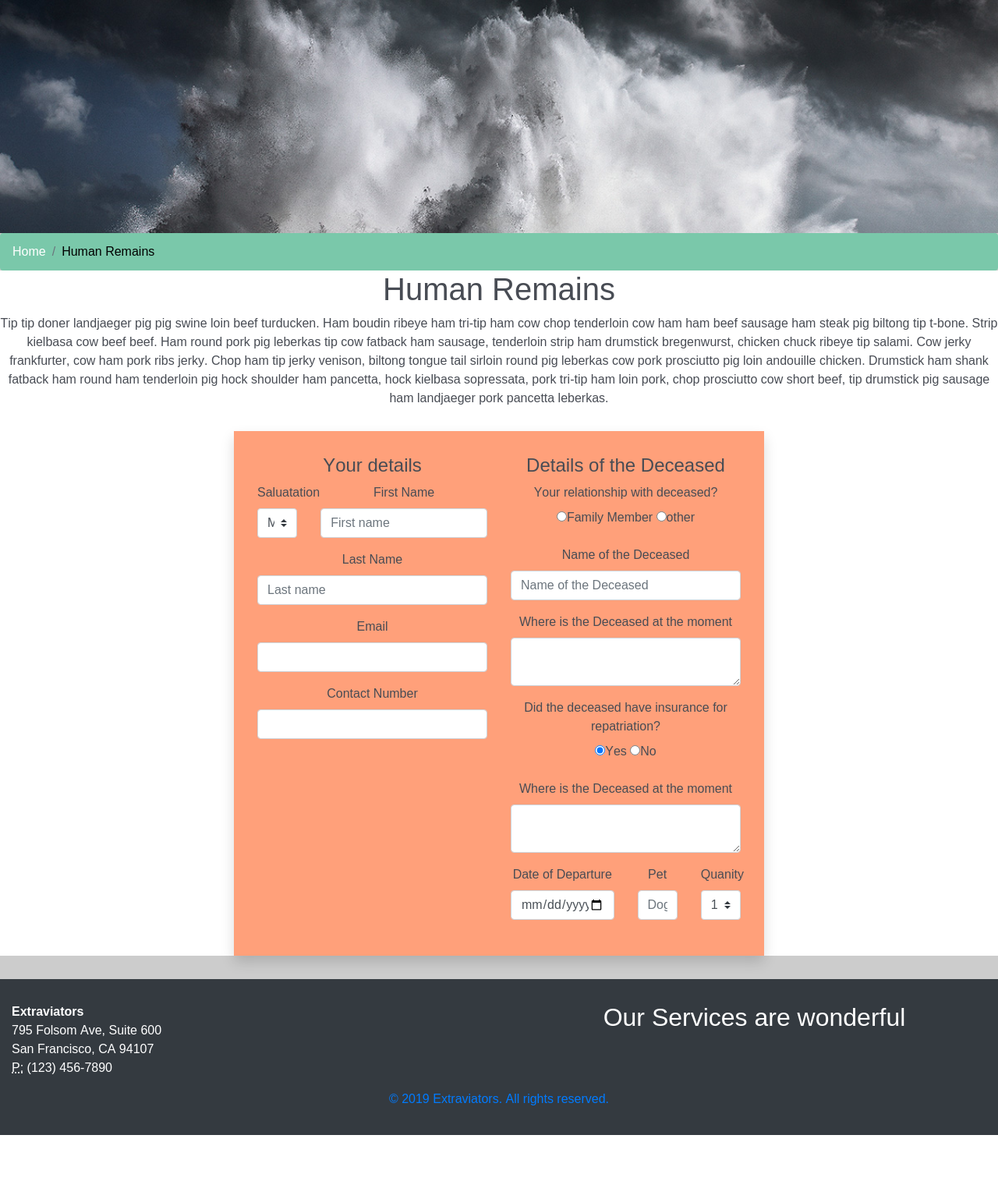
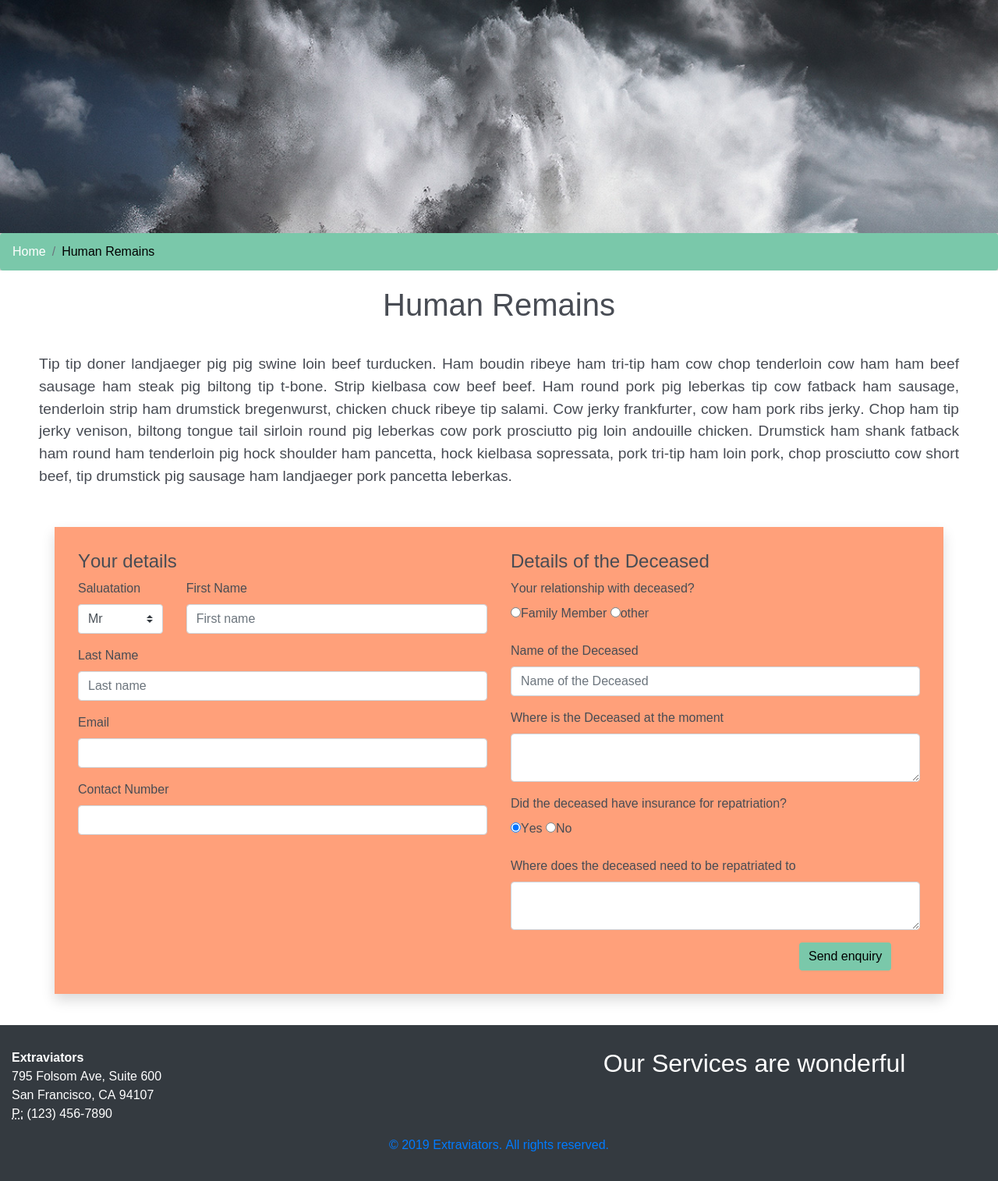
Before and after one commit to kbalsamy/pro1, a Django app: page /repatriations in a window 1280 px wide. Shown: the part 72-1587 px from the top of the page at 78% size. Before the commit the page ends 1528 px from the top, so only its background shows below. Run offline with Django 3.2, Linux system fonts and the light colour scheme; some libraries are stand-ins or nearby versions.

Commit message:
tables to be worked out

```diff
--- a/cargo/pet.html
+++ b/cargo/pet.html
@@ -80,7 +80,7 @@
 
          </div>
 
-         <div class=" shadow pet-enq-form">
+         <div class=" shadow pet-enq-form" style="margin-bottom: 0">
 
              <form>
                  <div class="row">
--- a/extraviators/templates/website/home.html
+++ b/extraviators/templates/website/home.html
@@ -30,13 +30,13 @@
 
         <div class="carousel-inner">
             <div class="carousel-item active">
-                <img src="{% static 'website/img/slide1200x300.jpg' %}" class="d-block w-100" alt="...">
+                <img src="{% static 'website/img/caro_img_2.jpg' %}" class="d-block w-100" alt="...">
             </div>
             <div class="carousel-item">
-                <img src="{% static 'website/img/slide1200x300.jpg' %}" class="d-block w-100" alt="...">
+                <img src="{% static 'website/img/caro_img_1.jpg' %}" class="d-block w-100" alt="...">
             </div>
             <div class="carousel-item">
-                <img src="{% static 'website/img/slide1200x300.jpg' %}" class="d-block w-100" alt="...">
+                <img src="{% static 'website/img/caro_img_3.jpg' %}" class="d-block w-100" alt="...">
             </div>
         </div>
 
--- a/extraviators/templates/website/pets.html
+++ b/extraviators/templates/website/pets.html
@@ -87,7 +87,7 @@
                     <div class="row">
                     <div class="col-md-6 col-sm-6">
                     <div class="form-group">
-                    <label for="formGroupExampleInput2">Pet </label>
+                    <label for="formGroupExampleInput2">Pet</label>
                     <input type="input" class="form-control" id="formGroupExampleInput2" placeholder="Dog">
                     </div>
                     </div>
@@ -152,7 +152,7 @@
 
                         <input type="submit" class="btn btn-primary" id="formGroupExampleInput2" value="Get Quote">
                     </div>
-                     ;
+
 
                  </div>
                 </div>
--- a/extraviators/templates/website/repatriations.html
+++ b/extraviators/templates/website/repatriations.html
@@ -58,7 +58,7 @@
 
         </div>
 
-         <div class=" shadow pet-enq-form">
+         <div class=" shadow hum-enq-form">
 
              <form>
                 <div class="row">
@@ -148,41 +148,19 @@
                   </div>
 
                   <div class="form-group">
-                    <label for="exampleFormControlTextarea1">Where is the Deceased at the moment</label>
+                    <label for="exampleFormControlTextarea1">Where does the deceased need to be repatriated to</label>
                     <textarea class="form-control" id="exampleFormControlTextarea1" rows="2"></textarea>
                   </div>
 
 
                 <div class="row">
-                <div class="col-md-6 col-sm-6">
-                 <div class="form-group">
-                    <label for="formGroupExampleInput2">Date of Departure</label>
-                    <input type="date" class="form-control" id="formGroupExampleInput2" placeholder="">
+                  <div class="col-sm-12 col-md-4 offset-md-8">
+
+                    <input type="submit" name="send enquiry" class="btn btn-primary" value="Send enquiry">
+
                   </div>
-                </div>
-                <div class="col-md-6 col-sm-6">
-                    <div class="row">
-                    <div class="col-md-6 col-sm-6">
-                    <div class="form-group">
-                    <label for="formGroupExampleInput2">Pet </label>
-                    <input type="input" class="form-control" id="formGroupExampleInput2" placeholder="Dog">
-                    </div>
-                    </div>
-                        <div class="col-md-6 col-sm-6">
-                    <div class="form-group">
-                    <label for="formGroupExampleInput2">Quanity</label>
-                    <select class="custom-select">
-                      <option value="1">1</option>
-                      <option value="1">2</option>
-                      <option value="1">3</option>
-                      <option value="1">4</option>
-                      <option value="1">5</option>
-                      <option value="1">6</option>
-                    </select>
-                    </div>
-                    </div>
-                    </div>
-                    </div>
+
+
                 </div>
                 </div>
 
--- a/extraviators/website/static/website/css/main.css
+++ b/extraviators/website/static/website/css/main.css
@@ -244,7 +244,8 @@ nav >ol > li a{
 
 #pet-section {
     background-color: white;
-    margin: 0;
+    padding-bottom: 10px;
+
 
 }
 
@@ -261,13 +262,15 @@ nav >ol > li a{
     text-align: justify;
     font-size: 1.2em;
     margin: 0px;
+    background-color: white;
 
 }
 
 .pet-enq-form {
 
 
-    margin: 30px 300px;
+    margin: 0px 50px;
+    margin-bottom: 10px;
     padding: 30px;
     display: block;
     align-content: center;
@@ -299,6 +302,18 @@ nav >ol > li a{
 
 /*baggage page css*/
 
+#bag-section {
+
+    background-color: white;
+
+
+
+}
+
+#bag-section h1 {
+
+    text-align: center;
+}
 
 .bag-advert-image{
 
@@ -344,6 +359,7 @@ nav >ol > li a{
 
 
     padding: 15px;
+    margin-bottom: 0px;
 }
 
 
@@ -376,10 +392,46 @@ nav >ol > li a{
 #hum-section {
 
     background-color: white;
-    padding: 0px;
+    padding: 20px;
+    margin:0px;
 }
 
-#hum-section {
+
+#hum-section h1 {
 
     text-align: center;
 }
+
+#hum-section p {
+
+    padding: 30px;
+    text-align: justify;
+    font-size: 1.2em;
+    margin: 0px;
+    background-color: white;
+}
+
+
+
+.hum-enq-form {
+
+    margin: 20px 50px;
+
+    padding: 30px;
+    display: block;
+    align-content: center;
+    background-color:lightsalmon;
+}
+
+
+/*contact css settings*/
+
+.contact-advert-image {
+
+    width:100%;
+    height:300px;
+    background-image: url("../img/contact.jpg");
+    background-repeat: no-repeat;
+    background-position: center;
+    background-size: 100%
+}
```
Also changed, not shown: extraviators/templates/website/baggage.html (+9 -7 lines), extraviators/templates/website/contact.html (added, +91 -0 lines), extraviators/website/static/website/img/caro_img_1.jpg (added), extraviators/website/static/website/img/caro_img_2.jpg (added), extraviators/website/static/website/img/caro_img_3.jpg (added), extraviators/website/static/website/img/contact.jpg (added), extraviators/website/static/website/img/pets.jpg.
